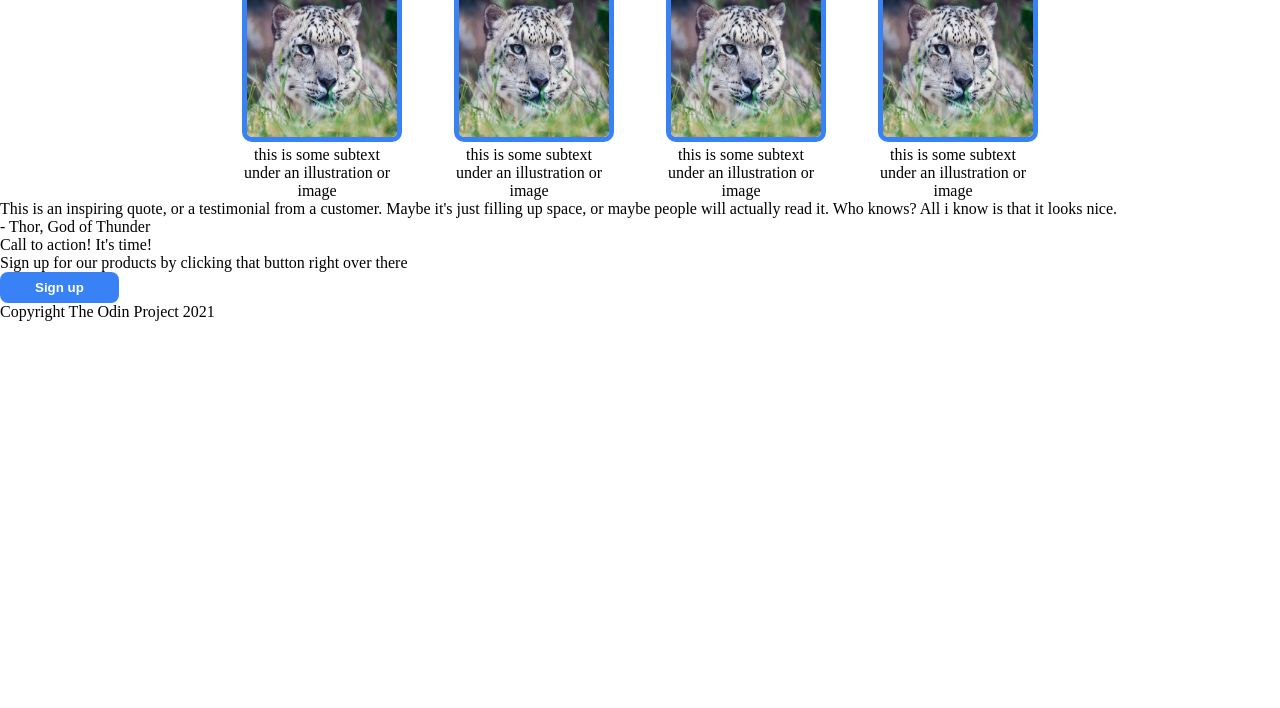
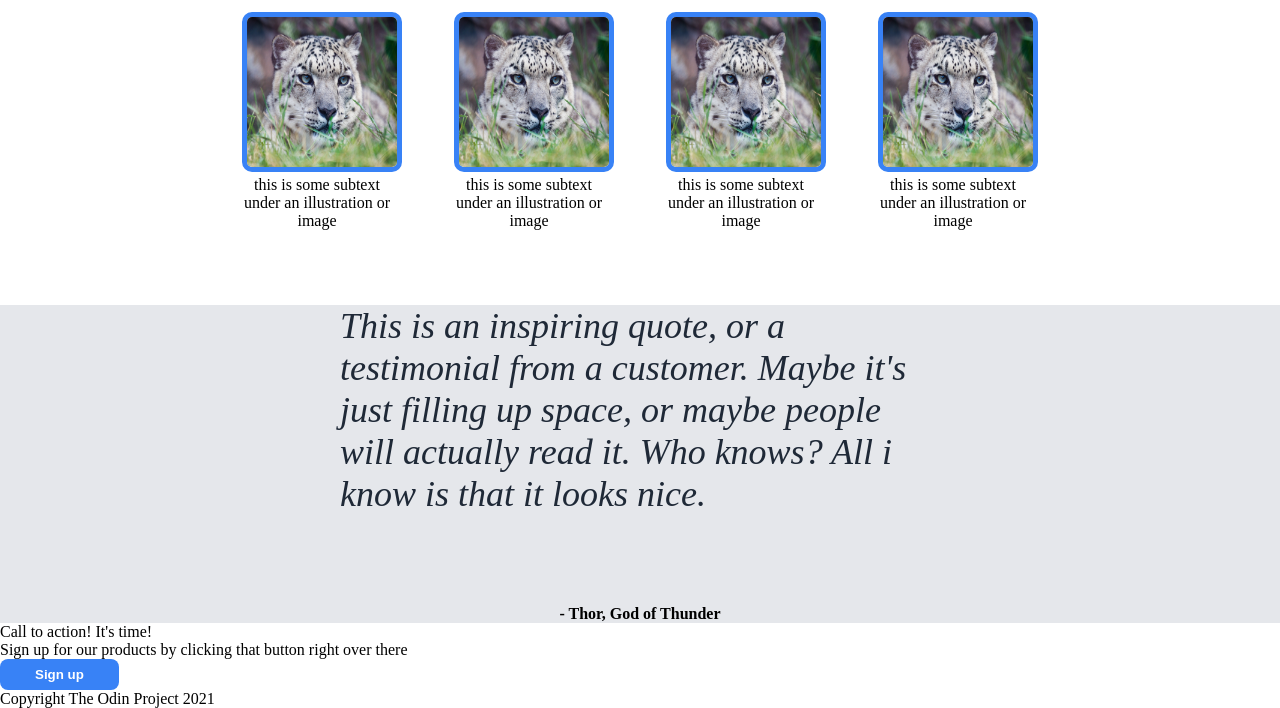
Before and after one commit to Alfaris23/landing-page, a plain HTML site: page index.html in a window 1280 px wide. Shown: the part 611-1319 px from the top of the page. Before the commit the page ends 932 px from the top, so only its background shows below. Drawn offline with Linux system fonts and the light colour scheme.

Commit message:
fixed random info on css

```diff
--- a/style.css
+++ b/style.css
@@ -82,6 +82,7 @@ button {
     display: flex;
     justify-content: center;
     gap: 52px;
+    margin-bottom: 75px;
 }
 
 .headerinfo {
@@ -90,6 +91,7 @@ button {
     font-weight: bolder;
     text-align: center;
     padding: 30px;
+    margin: 15px;
 }
 
 .boxes {
@@ -106,3 +108,22 @@ button {
     border: 5px solid #3882F6;
     border-radius: 10px;
 }
+
+.quotebox {
+    display: flex;
+    flex-direction: column;
+    background-color: #E5E7EB;
+    align-items: center;
+}
+
+.quote {
+    color: #1F2937;
+    font-size: 36px;
+    font-style: italic;
+    width: 600px;
+    height: 300px;
+}
+
+.quoteby {
+    font-weight: bold;
+}
```
